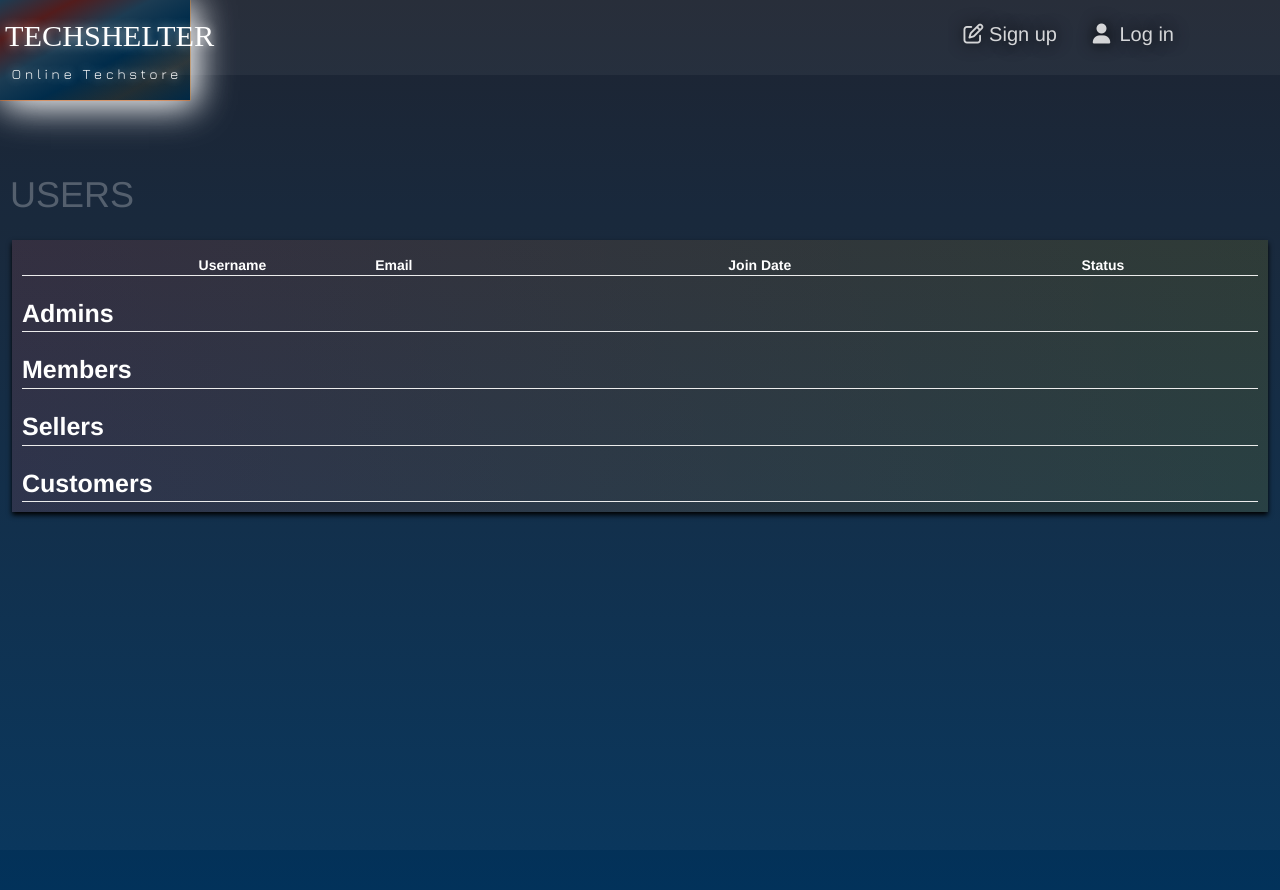
After one commit to Ihtheram/techshelter-django-online-store, a Django app: page /users/ in a window 1280 px wide. The commit adds this page. Shown: the top 890 px of the page. Run offline with Django 3.2, Linux system fonts and the light colour scheme; some libraries are stand-ins or nearby versions; some web fonts are replaced.

Commit message:
Privilege Admin to See All Users' Information
Only admin can see the page link which will show only to admin, some information of all users'. Admin also can see the link to the built-in Django Administration page in the user menu.

```diff
--- a/TechShelter_Online_EShop/TechShelterApp/Templates/TechShelterApp/main.html
+++ b/TechShelter_Online_EShop/TechShelterApp/Templates/TechShelterApp/main.html
@@ -102,7 +102,8 @@
           <!-- Desktop login and signup buttons -->
           <div id='desktop-userbuttons' class="menubar_div-content">
             {% if request.user.is_authenticated %}
-
+              {% if user.is_superuser %}<a class="menu_link" style="float: right;" href="{% url 'users' %}"><i class="fa fa-fw fa-user"></i>Users
+                </a>{% endif %}
             {% else %}
             <a class="menu_link" style="float: right;" href="{% url 'login' %}"><i class="fa fa-fw fa-user"></i> Log in
             </a>
@@ -170,12 +171,16 @@
     {{user.email}}</H1>
   <H1
     style="padding: 0px 0px; font-size: 11px; color: white;  text-shadow: -2px 0px 5px white, 0px 0px 20px white;">
-    {{user.usertype}}</H1>
+    {% if user.is_superuser %}Administrator
+    {% elif not user.is_superuser and user.is_staff %}Manager
+    {% else %}{{user.usertype}}
+    {% endif %}</H1>
   <hr>
+
 
   <div id="udiv3" style="text-shadow: 0px 0px 30px rgb(250, 250, 250);">
 
-
+    {% if user.is_superuser %}<a class="uopt" href="http://127.0.0.1:8000/admin/">Django administration</a>{% endif %}
     <a class="logout" href="{% url 'logout' %}"><i class="fa">&#xf2f5;</i> Log out</a>
   </div>
   {% else %}
--- /dev/null
+++ b/TechShelter_Online_EShop/TechShelterApp/Templates/TechShelterApp/users.html
@@ -0,0 +1,140 @@
+{% extends 'TechShelterApp/main.html' %}
+{% load static %}
+{% block content %}
+
+<h1 class="pagename">USERS</h1>
+
+<div class="row" style="margin: 0px 12px; background-image: linear-gradient(to right, #fc5a5a1e, rgba(255, 230, 0, 0.096) ); box-shadow: 0px 3px 5px black;">
+	<div class="col-lg-12" style="padding: 0px 0px;">
+
+		<div class="box-element" style="color: white ;background-color: rgba(97, 171, 255, 0); box-shadow: 2px 2px 2px rgba(0, 0, 0, 0);">
+
+			<div class="cart-row">
+				<div style="flex:1"></div>
+				<div style="flex:1"><strong>Username</strong></div>
+				<div style="flex:2"><strong>Email</strong></div>
+				<div style="flex:2"><strong>Join Date</strong></div>
+				<div style="flex:1"><strong>Status</strong></div>
+			</div>
+
+		</br>
+			<div class="cart-row">
+				<div style="flex:2"><strong style="font-size: 25px;">Admins</strong></div>
+				<div style="flex:1"></div>
+				<div style="flex:1"><strong></strong></div>
+				<div style="flex:1"><strong></strong></div>
+				<div style="flex:1"><strong></strong></div>
+			</div>
+
+            {% for user in users %}
+            {% if user.is_superuser %}
+			<div class="cart-row" style="color: white;">
+				<div style="flex:1"><img class="row-image" style="height:25px;width:25px;" src="{{user.imageURL}}"></div>
+				<div style="flex:1">
+					<p>{{user.username}}</p>
+				</div>
+				<div style="flex:2">
+					<p>{{user.email}}</p>
+                </div>
+				<div style="flex:2">
+					<p>{{user.date_joined}}</p>
+				</div>
+				<div style="flex:1">
+					{% if user.is_active %}<p style="color: green;">Active</p>{% elif not user.is_active %}<p style="color: gray;">Not Active</p>{% else %}<p style="color: gray;">Hidden </p>{% endif %}
+				</div>
+            </div>
+            {% endif %}
+			{% endfor %}
+		</br>
+			<div class="cart-row">
+				<div style="flex:1"><strong style="font-size: 25px;">Members</strong></div>
+				<div style="flex:1"></div>
+				<div style="flex:2"><strong></strong></div>
+				<div style="flex:2"><strong></strong></div>
+				<div style="flex:1"><strong></strong></div>
+			</div>
+
+            {% for user in users %}
+            {% if user.is_staff and not user.is_superuser %}
+			<div class="cart-row" style="color: white;">
+				<div style="flex:1"><img class="row-image" style="height:25px;width:25px;" src="{{user.imageURL}}"></div>
+				<div style="flex:1">
+					<p>{{user.username}}</p>
+				</div>
+				<div style="flex:2">
+					<p>{{user.email}}</p>
+                </div>
+				<div style="flex:2">
+					<p>{{user.date_joined}}</p>
+				</div>
+				<div style="flex:1">
+					{% if user.is_active %}<p style="color: green;">Active</p>{% elif not user.is_active %}<p style="color: gray;">Not Active</p>{% else %}<p style="color: gray;">Hidden </p>{% endif %}
+				</div>
+            </div>
+            {% endif %}
+			{% endfor %}
+
+		</br>
+			<div class="cart-row">
+				<div style="flex:1"><strong style="font-size: 25px;">Sellers</strong></div>
+				<div style="flex:1"></div>
+				<div style="flex:2"><strong></strong></div>
+				<div style="flex:2"><strong></strong></div>
+				<div style="flex:1"><strong></strong></div>
+			</div>
+
+            {% for user in users %}
+            {% if user.usertype == "Seller" %}
+			<div class="cart-row" style="color: white;">
+				<div style="flex:1"><img class="row-image" style="height:25px;width:25px;" src="{{user.imageURL}}"></div>
+				<div style="flex:1">
+					<p>{{user.username}}</p>
+				</div>
+				<div style="flex:2">
+					<p>{{user.email}}</p>
+                </div>
+				<div style="flex:2">
+					<p>{{user.date_joined}}</p>
+				</div>
+				<div style="flex:1">
+					{% if user.is_active %}<p style="color: green;">Active</p>{% elif not user.is_active %}<p style="color: gray;">Not Active</p>{% else %}<p style="color: gray;">Hidden </p>{% endif %}
+				</div>
+            </div>
+            {% endif %}
+			{% endfor %}
+
+		</br>
+			<div class="cart-row">
+				<div style="flex:1"><strong style="font-size: 25px;">Customers</strong></div>
+				<div style="flex:1"></div>
+				<div style="flex:2"><strong></strong></div>
+				<div style="flex:2"><strong></strong></div>
+				<div style="flex:1"><strong></strong></div>
+			</div>
+
+            {% for user in users %}
+            {% if user.usertype == "Customer" %}
+			<div class="cart-row" style="color: white;">
+				<div style="flex:1"><img class="row-image" style="height:25px;width:25px;" src="{{user.imageURL}}"></div>
+				<div style="flex:1">
+					<p>{{user.username}}</p>
+				</div>
+				<div style="flex:2">
+					<p>{{user.email}}</p>
+                </div>
+				<div style="flex:2">
+					<p>{{user.date_joined}}</p>
+				</div>
+				<div style="flex:1">
+					{% if user.is_active %}<p style="color: green;">Active</p>{% elif not user.is_active %}<p style="color: gray;">Not Active</p>{% else %}<p style="color: gray;">Hidden </p>{% endif %}
+				</div>
+            </div>
+            {% endif %}
+			{% endfor %}
+
+		</div>
+
+	</div>
+</div>
+
+{% endblock content %}
--- a/TechShelter_Online_EShop/TechShelterApp/urls.py
+++ b/TechShelter_Online_EShop/TechShelterApp/urls.py
@@ -9,4 +9,6 @@ urlpatterns = [
     path('signup/', views.signup, name='signup'),
     path('logout/', views.logout, name='logout'),
     path('accounts/', include('django.contrib.auth.urls')),
+
+    path('users/', views.users, name='users'),
 ]
--- a/TechShelter_Online_EShop/TechShelterApp/views.py
+++ b/TechShelter_Online_EShop/TechShelterApp/views.py
@@ -58,3 +58,13 @@ def signup(request):
 def logout(request):
     logout(request)
     return HttpResponse('TechShelterApp/tech_shelter.html')
+
+def users(request):
+
+    if request.user.is_superuser:
+        users = User.objects.all()
+    else:
+        users = {}
+
+    context = {'users':users}
+    return render(request, 'TechShelterApp/users.html',context)
```
Also changed, not shown: TechShelter_Online_EShop/db.sqlite3.
